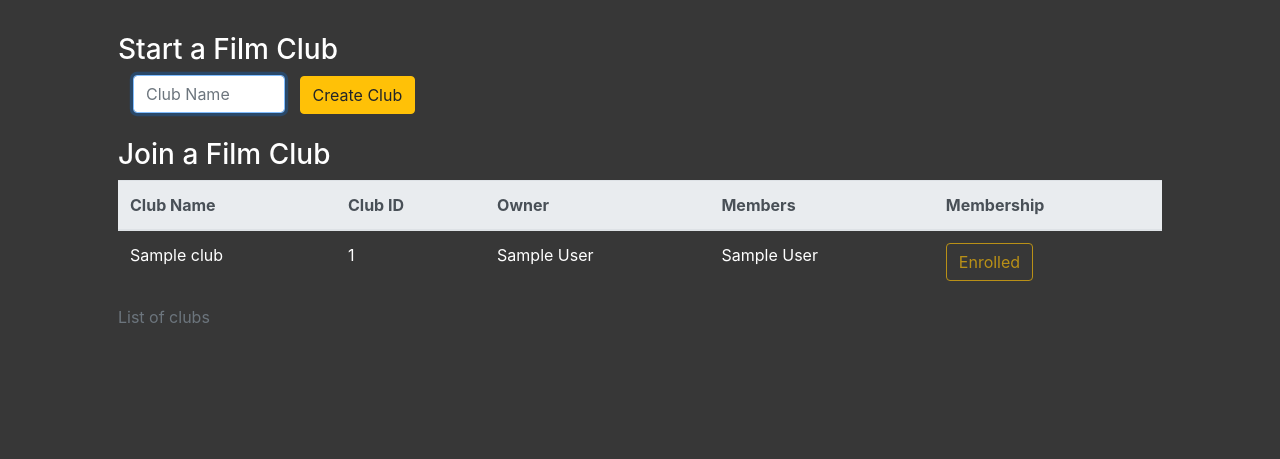
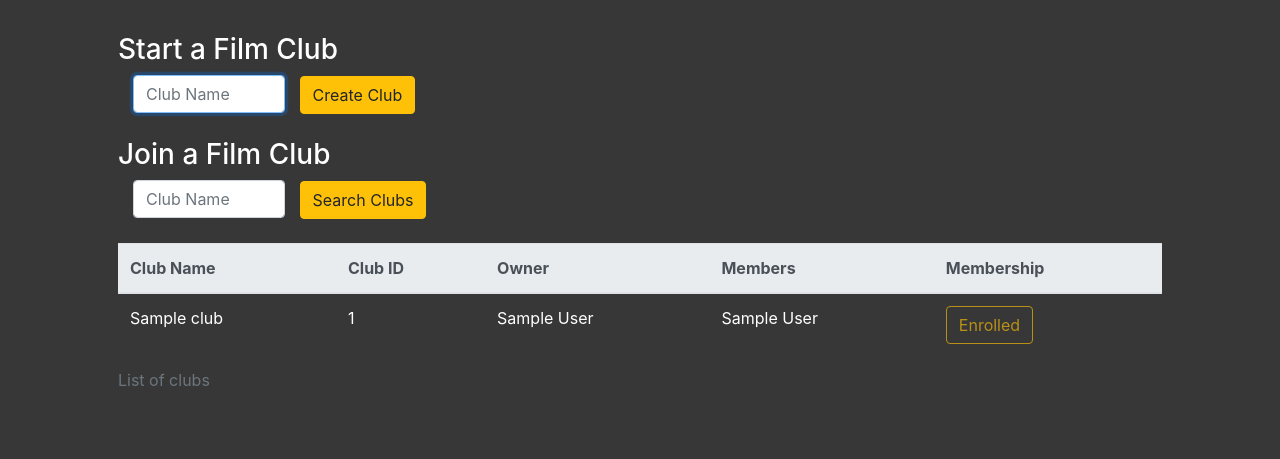
Before and after one commit to jnerby/project, a Flask app: page /clubs in a window 1280 px wide. Shown: the part 173-632 px from the top of the page. Run offline with Flask 2, Linux system fonts and the light colour scheme; the visitor is signed in with stand-in values (Sample User, id 1); tables that the repository leaves empty hold one stand-in row (values such as "Sample post"); some libraries are stand-ins or nearby versions.

Commit message:
Added search clubs

```diff
--- a/crud.py
+++ b/crud.py
@@ -4,6 +4,7 @@ from werkzeug.security import generate_password_hash, check_password_hash
 from flask import session, redirect
 from functools import wraps
 import datetime
+
 
 
 def add_film_to_list(tmdb_id, club_id, user_id):
@@ -61,6 +62,10 @@ def get_club_by_id(club_id):
 def get_clubs_by_owner(owner_id):
     """Return all clubs owned by user"""
     return Club.query.filter(Club.owner_id==owner_id).all()
+
+def get_club_by_search_name(club_name):
+    """Returns all search results based on club name"""
+    return Club.query.filter(Club.name.ilike(f'%{club_name}%')).all()
 
 def get_club_members(club):
     """Returns all members of a club"""
--- a/helpers.py
+++ b/helpers.py
@@ -53,6 +53,11 @@ def get_club_details(all_clubs, user_id):
                     'status': status})
 
     return clubs
+
+def get_club_search_details(club_name, user_id):
+    """Gets all clubs, club owners, and current user's enrollment status in clubs that meet search criteria"""
+    search_results = crud.get_club_by_search_name(club_name)
+    return get_club_details(search_results, user_id)
 
 
 def get_details_scheduled_films(scheduled_films):
--- a/server.py
+++ b/server.py
@@ -197,6 +197,8 @@ def return_club_details():
     return clubs
 
 
+
+
 @app.route('/clubrequest', methods=['POST'])
 @crud.login_required
 def create_request():
@@ -231,6 +233,25 @@ def join_club():
 
     return render_template('clubs.html', clubs=clubs)
 
+
+@app.route('/club-search', methods=['POST'])
+@crud.login_required
+def search_clubs():
+    """Searches club by owner or name"""
+    user_id = session['user_id']
+
+    # Get all clubs in db
+    all_clubs = crud.get_all_clubs()
+
+    # Get club name, owner, and user enrollment status for each club
+    clubs = helpers.get_club_details(all_clubs, user_id)
+
+    if request.method == 'POST':
+        club_name = request.form['search-club-name']
+        # club_owner = request.form['search-club-owner']
+        clubs = helpers.get_club_search_details(club_name, user_id)
+
+    return render_template('clubs.html', clubs=clubs)
 
 @app.route('/log', methods=['GET','POST'])
 @crud.login_required
--- a/static/css/styles.css
+++ b/static/css/styles.css
@@ -338,3 +338,14 @@ content .form-control
   display: inline;
   margin-right: 10px;
 }
+
+#club-search-form {
+  width: 25%;
+  white-space: nowrap;
+}
+
+#club-search-form input {
+  width: 60%;
+  display: inline;
+  margin-right: 10px;
+}
--- a/templates/clubs.html
+++ b/templates/clubs.html
@@ -8,7 +8,7 @@
 <h3>Start a Film Club</h3>
     <div class="container-fluid">
         <form id="new-club-form" action="/clubs" method="POST">
-            <input placeholder="Club Name" class="form-control" autofocus required name="club-name">
+            <input placeholder="Club Name" class="form-control" autofocus name="club-name">
             <button class="btn btn-warning" type="submit">Create Club</button>
         </form>
     </div>
@@ -16,6 +16,14 @@
 <br>
 
 <h3>Join a Film Club</h3>
+    <div class="container-fluid">
+        <form id="club-search-form" action="/club-search" method="POST">
+            <input placeholder="Club Name" class="form-control" autofocus name="search-club-name">
+            <!-- <input placeholder="Club Owner" class="form-control" autofocus name="search-club-owner"> -->
+            <button class="btn btn-warning" type="submit">Search Clubs</button>
+        </form>
+    </div>
+    <br>
     <div>
         <table class="table">
             <caption>List of clubs</caption>
```
